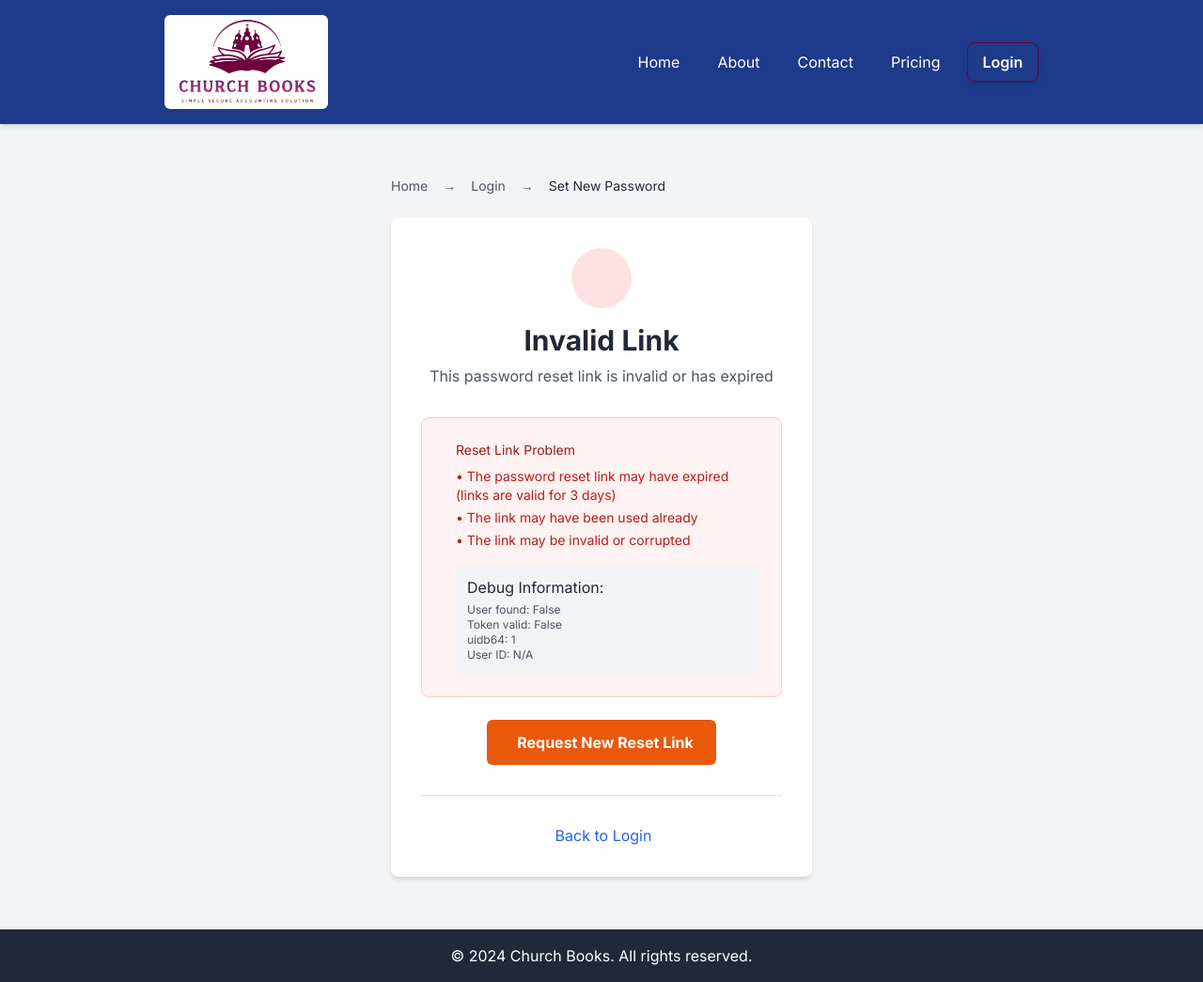
After one commit to grant8827/church-books, a Django app: page /finances/custom-reset/1/1/ in a window 1280 px wide. The commit adds this page. Shown: the whole page at 94% size. Run offline with Django 5.2, Linux system fonts and the light colour scheme; some libraries are stand-ins or nearby versions.

Commit message:
Fix: Replace Django's built-in PasswordResetConfirmView with custom implementation
- Resolves 'Invalid Link' error in password reset emails
- Added custom_password_reset_views.py with reliable token validation
- Created custom password reset confirmation template
- Added debug tools for troubleshooting
- Includes auto-login after successful password reset
- Production domain (churchbooksmanagement.com) fully supported

```diff
--- a/church_finance_project/urls.py
+++ b/church_finance_project/urls.py
@@ -28,7 +28,7 @@ from church_finances.startup_health import minimal_health_check, startup_debug
 
 urlpatterns = [
     path('admin/', church_admin_site.urls),
-    path('accounts/', include('django.contrib.auth.urls')), # Django's built-in auth URLs
+    # path('accounts/', include('django.contrib.auth.urls')), # Temporarily disabled - conflicts with custom auth
     path('', TemplateView.as_view(template_name='home.html'), name='home'), # Simple home page
     path('finances/', include('church_finances.urls')), # Include your app's URLs
     path('health/', health_check, name='health_check'), # Health check endpoint
--- /dev/null
+++ b/church_finances/templates/church_finances/password_reset/custom_password_reset_confirm.html
@@ -0,0 +1,173 @@
+{% extends 'base.html' %}
+{% load static %}
+
+{% block title %}Set New Password - Church Finance App{% endblock %}
+
+{% block content %}
+<div class="container mx-auto px-4 py-8">
+    <div class="max-w-md mx-auto">
+        <!-- Breadcrumb -->
+        <nav class="mb-6">
+            <ol class="flex items-center space-x-2 text-sm text-gray-600">
+                <li><a href="{% url 'home' %}" class="hover:text-blue-600">Home</a></li>
+                <li><span class="mx-2">→</span></li>
+                <li><a href="{% url 'login' %}" class="hover:text-blue-600">Login</a></li>
+                <li><span class="mx-2">→</span></li>
+                <li class="text-gray-800 font-medium">Set New Password</li>
+            </ol>
+        </nav>
+
+        <div class="bg-white shadow-md rounded-lg p-8">
+            {% if validlink %}
+                <div class="text-center mb-8">
+                    <div class="w-16 h-16 bg-blue-100 rounded-full flex items-center justify-center mx-auto mb-4">
+                        <i class="fas fa-lock text-2xl text-blue-600"></i>
+                    </div>
+                    <h1 class="text-3xl font-bold text-gray-800 mb-2">Set New Password</h1>
+                    <p class="text-gray-600">Create a secure password for your account</p>
+                </div>
+
+                <form method="post" class="space-y-6">
+                    {% csrf_token %}
+
+                    <!-- Success Message -->
+                    {% if messages %}
+                        <div class="bg-green-50 border border-green-200 rounded-lg p-4 mb-6">
+                            {% for message in messages %}
+                                <div class="flex items-center text-green-800">
+                                    <i class="fas fa-check-circle mr-2"></i>
+                                    {{ message }}
+                                </div>
+                            {% endfor %}
+                        </div>
+                    {% endif %}
+
+                    <!-- Password Information -->
+                    <div class="bg-gray-50 rounded-lg p-6">
+                        <h2 class="text-lg font-semibold text-gray-800 mb-4 flex items-center">
+                            <i class="fas fa-shield-alt text-green-600 mr-3"></i>New Password
+                        </h2>
+
+                        <div class="space-y-4">
+                            {% for field in form %}
+                                <div class="space-y-1">
+                                    <label for="{{ field.id_for_label }}" class="block text-sm font-medium text-gray-700">{{ field.label }} *</label>
+                                    <div class="relative">
+                                        <span class="absolute left-3 top-2 text-gray-400">
+                                            <i class="fas fa-lock"></i>
+                                        </span>
+                                        {{ field }}
+                                    </div>
+                                    {% for error in field.errors %}
+                                        <p class="text-red-500 text-sm mt-1">{{ error }}</p>
+                                    {% endfor %}
+                                </div>
+                            {% endfor %}
+                        </div>
+                    </div>
+
+                    <!-- Password Requirements -->
+                    <div class="bg-yellow-50 border border-yellow-200 rounded-lg p-4">
+                        <div class="flex items-start">
+                            <div class="flex-shrink-0">
+                                <i class="fas fa-shield-alt text-yellow-600 mt-0.5"></i>
+                            </div>
+                            <div class="ml-3">
+                                <h4 class="text-sm font-medium text-yellow-800">Password Requirements</h4>
+                                <ul class="text-sm text-yellow-700 mt-1 space-y-1">
+                                    <li>• At least 8 characters long</li>
+                                    <li>• Cannot be too similar to your personal information</li>
+                                    <li>• Cannot be a commonly used password</li>
+                                    <li>• Cannot be entirely numeric</li>
+                                </ul>
+                            </div>
+                        </div>
+                    </div>
+
+                    <!-- Form Actions -->
+                    <div class="flex flex-col space-y-4">
+                        <button type="submit" class="w-full bg-blue-600 hover:bg-blue-700 text-white font-bold py-3 px-4 rounded-md inline-flex items-center justify-center transition-colors duration-200">
+                            <i class="fas fa-save mr-2"></i>Update Password
+                        </button>
+                    </div>
+                </form>
+            {% else %}
+                <!-- Invalid/Expired Link -->
+                <div class="text-center mb-8">
+                    <div class="w-16 h-16 bg-red-100 rounded-full flex items-center justify-center mx-auto mb-4">
+                        <i class="fas fa-times-circle text-2xl text-red-600"></i>
+                    </div>
+                    <h1 class="text-3xl font-bold text-gray-800 mb-2">Invalid Link</h1>
+                    <p class="text-gray-600">This password reset link is invalid or has expired</p>
+                </div>
+
+                <!-- Error Message -->
+                <div class="bg-red-50 border border-red-200 rounded-lg p-6 mb-6">
+                    <div class="flex items-start">
+                        <div class="flex-shrink-0">
+                            <i class="fas fa-exclamation-triangle text-red-600 mt-0.5"></i>
+                        </div>
+                        <div class="ml-3">
+                            <h4 class="text-sm font-medium text-red-800">Reset Link Problem</h4>
+                            <div class="text-sm text-red-700 mt-2 space-y-1">
+                                <p>• The password reset link may have expired (links are valid for 3 days)</p>
+                                <p>• The link may have been used already</p>
+                                <p>• The link may be invalid or corrupted</p>
+                            </div>
+                            {% if debug_info %}
+                                <div class="mt-4 p-3 bg-gray-100 rounded">
+                                    <h5 class="font-medium text-gray-800">Debug Information:</h5>
+                                    <ul class="text-xs text-gray-600 mt-1">
+                                        <li>User found: {{ debug_info.user_found }}</li>
+                                        <li>Token valid: {{ debug_info.token_valid }}</li>
+                                        <li>uidb64: {{ debug_info.uidb64 }}</li>
+                                        <li>User ID: {{ debug_info.user_id }}</li>
+                                    </ul>
+                                </div>
+                            {% endif %}
+                        </div>
+                    </div>
+                </div>
+
+                <!-- Action Button -->
+                <div class="text-center">
+                    <a href="{% url 'password_reset' %}" class="bg-orange-600 hover:bg-orange-700 text-white font-bold py-3 px-6 rounded-md inline-flex items-center transition-colors duration-200">
+                        <i class="fas fa-redo mr-2"></i>Request New Reset Link
+                    </a>
+                </div>
+            {% endif %}
+
+            <!-- Additional Links -->
+            <div class="mt-8 pt-6 border-t border-gray-200">
+                <div class="text-center">
+                    <p class="text-gray-600">
+                        <a href="{% url 'login' %}" class="text-blue-600 hover:text-blue-800 font-medium inline-flex items-center">
+                            <i class="fas fa-arrow-left mr-1"></i>Back to Login
+                        </a>
+                    </p>
+                </div>
+            </div>
+        </div>
+    </div>
+</div>
+
+<style>
+    /* Custom styling for form fields */
+    input[type="password"] {
+        width: 100%;
+        padding-left: 2.5rem;
+        padding-right: 0.75rem;
+        padding-top: 0.5rem;
+        padding-bottom: 0.5rem;
+        border: 1px solid #d1d5db;
+        border-radius: 0.375rem;
+    }
+
+    input[type="password"]:focus {
+        outline: none;
+        ring: 2px;
+        ring-color: #3b82f6;
+        border-color: transparent;
+    }
+</style>
+{% endblock %}
--- a/church_finances/urls.py
+++ b/church_finances/urls.py
@@ -2,6 +2,8 @@ from django.urls import path, reverse_lazy
 from django.contrib.auth import views as auth_views
 from . import views
 from . import views_subscription
+from .debug_password_reset import debug_password_reset
+from .custom_password_reset_views import custom_password_reset_confirm
 
 urlpatterns = [
     # Static page URLs
@@ -34,13 +36,27 @@ urlpatterns = [
     path('password_reset/done/', auth_views.PasswordResetDoneView.as_view(
         template_name='church_finances/password_reset/password_reset_done.html'
     ), name='password_reset_done'),
-    path('reset/<uidb64>/<token>/', auth_views.PasswordResetConfirmView.as_view(
+    # TEMPORARILY using custom view instead of Django's built-in
+    path('reset/<uidb64>/<token>/', custom_password_reset_confirm, name='password_reset_confirm'),
+    # path('reset/<uidb64>/<token>/', auth_views.PasswordResetConfirmView.as_view(
+    #     template_name='church_finances/password_reset/password_reset_confirm.html',
+    #     success_url=reverse_lazy('password_reset_complete'),
+    #     post_reset_login=True,
+    #     post_reset_login_backend='django.contrib.auth.backends.ModelBackend'
+    # ), name='password_reset_confirm'),
+    path('reset/<uidb64>/set-password/', auth_views.PasswordResetConfirmView.as_view(
         template_name='church_finances/password_reset/password_reset_confirm.html',
-        success_url=reverse_lazy('password_reset_complete')
-    ), name='password_reset_confirm'),
+        success_url=reverse_lazy('password_reset_complete'),
+        post_reset_login=True,
+        post_reset_login_backend='django.contrib.auth.backends.ModelBackend'
+    ), name='password_reset_confirm_set'),
     path('reset/done/', auth_views.PasswordResetCompleteView.as_view(
         template_name='church_finances/password_reset/password_reset_complete.html'
     ), name='password_reset_complete'),
+    # Debug URL for testing password reset
+    path('debug-reset/<uidb64>/<token>/', debug_password_reset, name='debug_password_reset'),
+    # Custom password reset view (for troubleshooting)
+    path('custom-reset/<uidb64>/<token>/', custom_password_reset_confirm, name='custom_password_reset_confirm'),
     # Member management URLs
     path("members/", views.member_list_view, name="member_list"),
     path("members/add/", views.member_add_view, name="member_add"),
```
Also changed, not shown: church_finances/custom_password_reset_views.py (added, +59 -0 lines), church_finances/debug_password_reset.py (added, +51 -0 lines), church_finances/templates/church_finances/password_reset/debug_email.html (added, +14 -0 lines), church_finances/templates/church_finances/password_reset/password_reset_form.html (+31 -36 lines).
